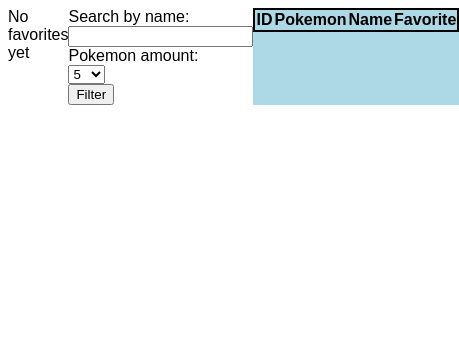
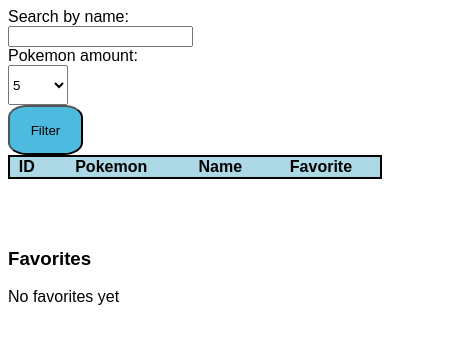
Before and after one commit to StevieDeloof/PortfolioWebAdvanced, a website built with Vite: page index.html in a window 390 px wide. Both pictures are taken after a click on the button "Filter". Shown: the whole page, 459 px wide, since content can reach past the window. Built offline with nearby package versions, Linux system fonts and the light colour scheme; no server answers.

Commit message:
Fixed some CSS to make it usable on the phone

```diff
--- a/index.html
+++ b/index.html
@@ -8,10 +8,6 @@
   </head>
   <body>
     <div id="container-main">
-      <div id="favorites">
-        No favorites yet
-      </div>
-
       <div id="input">
         <label for="pokemonName">Search by name:</label><br>
         <input type="text" id="pokemonName"><br>
@@ -30,6 +26,7 @@
         </select>
         <br>
         <button id="filter">Filter</button>
+        <div id="res" style="display: none;">Searching</div>
       </div>
 
       <table>
@@ -42,6 +39,12 @@
         <tbody id="poketable">
         </tbody>
       </table>
+      <div>
+        <h3>Favorites</h3>
+        <div id="favorites">
+          No favorites yet
+        </div>
+      </div>
     </div>
     <script type="module" src="src/storageLogic.js"></script>
     <script type="module" src="/src/main.js"></script>
--- a/src/main.js
+++ b/src/main.js
@@ -4,6 +4,7 @@
 import { initializeStorage, refreshFavorites } from "./storageLogic.js";
 
 const filter = document.getElementById('filter');
+const response = document.getElementById('res');
 const amountEl = document.getElementById("amount")
 const pokemonName = document.getElementById("pokemonName")
 
@@ -14,6 +15,8 @@
 //Button dissapears while function is progressing to prevent bugs
 filter.addEventListener("click", async () => {
     filter.style.display = 'none';
+    response.style.display = "inline"
     await searchPokemon(parseFloat(amountEl.value), pokemonName.value)
+    response.style.display = "none"
     filter.style.display = 'inline';
 })
--- a/src/searchFunctions.js
+++ b/src/searchFunctions.js
@@ -1,9 +1,9 @@
-import {getImage, filterName} from "./lookups"
+import {getImage, filterName} from "./lookups.js"
 
 const poketable = document.getElementById('poketable')
 
 //function import from storageLogic
-import {favorites, addToFavorites, saveFavorites} from "./storageLogic"
+import {favorites, addToFavorites, saveFavorites} from "./storageLogic.js"
 
 
 export const searchPokemon = async (amount = 10, search = "") => {
--- a/src/storageLogic.js
+++ b/src/storageLogic.js
@@ -7,7 +7,7 @@
     }
 }
 
-import { getImage } from "./lookups";
+import { getImage } from "./lookups.js";
 
 export const refreshFavorites = () => {
     if (favorites.length != 0) {
--- a/src/style.css
+++ b/src/style.css
@@ -8,23 +8,55 @@
     border-collapse: collapse;
 }
 
+#container-main {
+    display: flex;
+}
+
+button {
+    border-color: black;
+    background-color: rgb(77, 187, 224);
+    border-radius: 25%;
+}
+
+@media screen and (min-width: 800px) {
     table {
-    margin-right: 10px;
+        margin-right: 100px;
     }
 
     #container-main {
-    display: flex;
         flex-direction: row;
     }
-
 
 
     .btn-favorite {
         height: 85px;
         width: 85px;
-    border-radius: 25%;
-    background-color: rgb(77, 187, 224);
     }
     .remove {
         background-color: rgb(252, 122, 122);
     }
+}
+
+@media screen and (max-width: 800px) {
+    table {
+        margin-bottom: 50px;
+    }
+    img {
+        width: 60px;
+        height: 60px;
+    }
+    select {
+        width:60px;
+        height:40px
+    }
+    button {
+        width: 75px;
+        height: 50px;
+    }
+    #favorites {
+        min-width: none;
+    }
+    #container-main {
+        flex-direction: column;
+    }
+}
```
Lines whose indentation alone changed are shown as unchanged.
